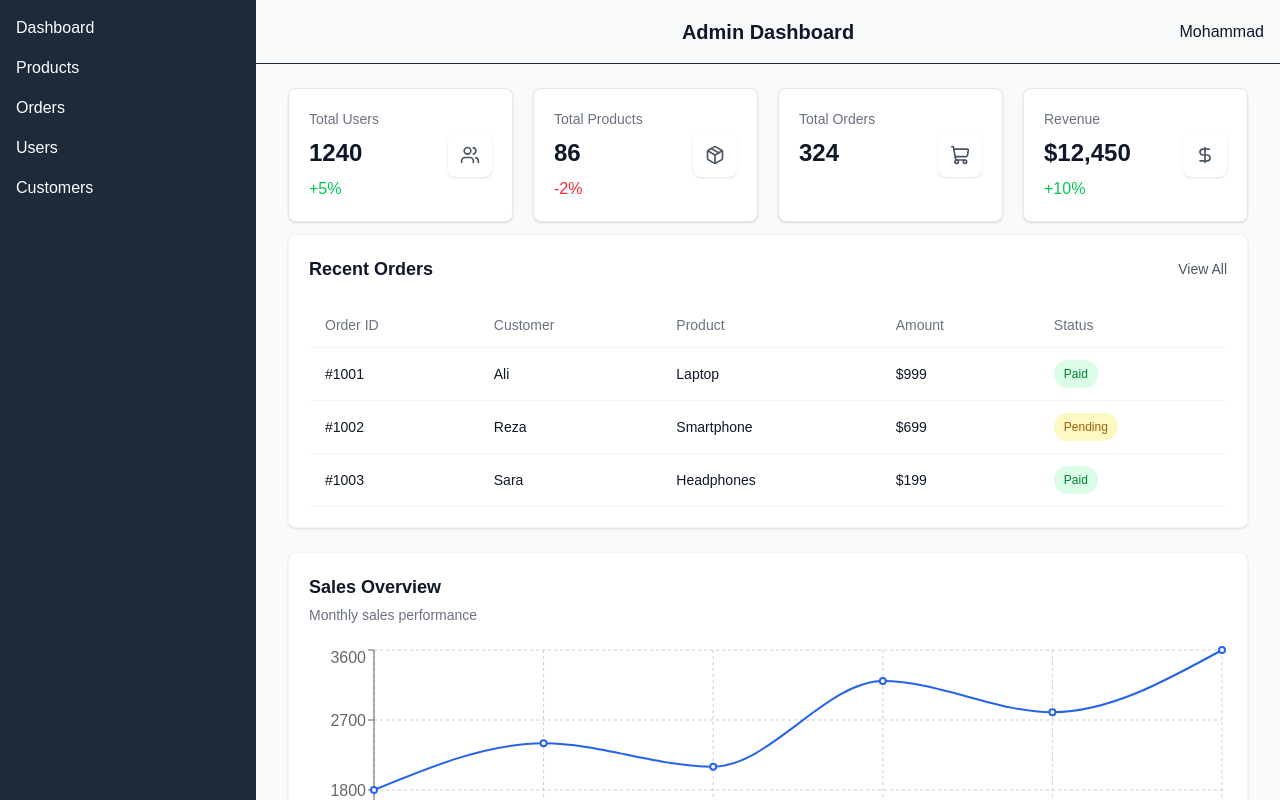
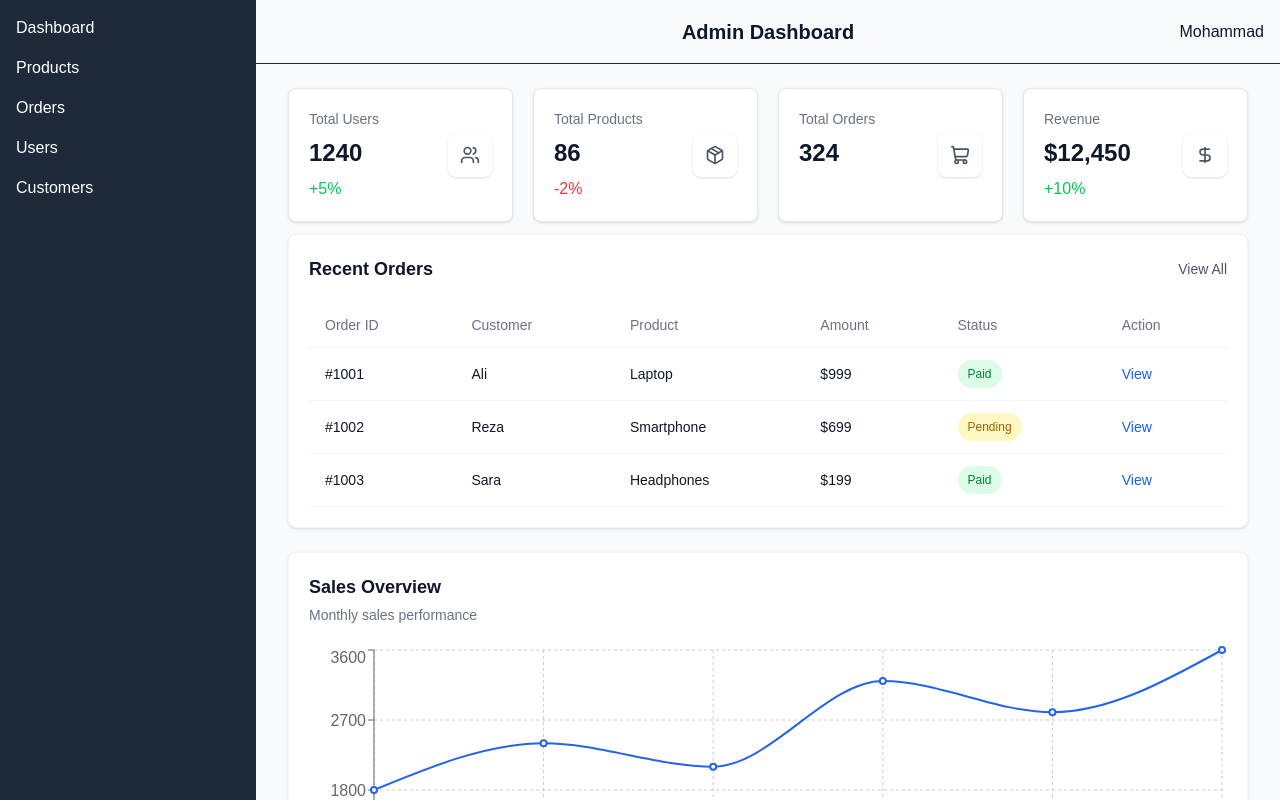
Before and after one commit to mohammad-shirani-developer/admin-dashboard, a Next.js app: page /dashboard in a window 1280 px wide. Shown: the top 800 px of the page. Built offline with nearby package versions, Linux system fonts and the light colour scheme.

Commit message:
feat: improve recent orders

```diff
--- a/app/dashboard/components/RecentOrders.tsx
+++ b/app/dashboard/components/RecentOrders.tsx
@@ -1,3 +1,5 @@
+import Link from "next/link";
+
 const orders = [
   {
     id: "#1001",
@@ -28,9 +30,12 @@ const RecentOrders = () => {
       <div className="flex items-center justify-between">
         <h2 className="text-lg font-semibold">Recent Orders</h2>
 
-        <button className="text-sm font-medium text-gray-600 hover:text-gray-900">
+        <Link
+          href="/dashboard/orders"
+          className="text-sm font-medium text-gray-600 hover:text-gray-900"
+        >
           View All
-        </button>
+        </Link>
       </div>
 
       <div className="mt-5 overflow-x-auto">
@@ -42,6 +47,7 @@ const RecentOrders = () => {
               <th className=" px-4 py-3 font-medium">Product</th>
               <th className=" px-4 py-3 font-medium">Amount</th>
               <th className=" px-4 py-3 font-medium">Status</th>
+              <th className="px-4 py-3  font-medium">Action</th>
             </tr>
           </thead>
 
@@ -70,6 +76,15 @@ const RecentOrders = () => {
                     {order.status}
                   </span>
                 </td>
+
+                <td className="px-4 py-3">
+                  <Link
+                    href={`/dashboard/orders`}
+                    className="text-sm font-medium text-blue-600 hover:text-blue-700"
+                  >
+                    View
+                  </Link>
+                </td>
               </tr>
             ))}
           </tbody>
```
